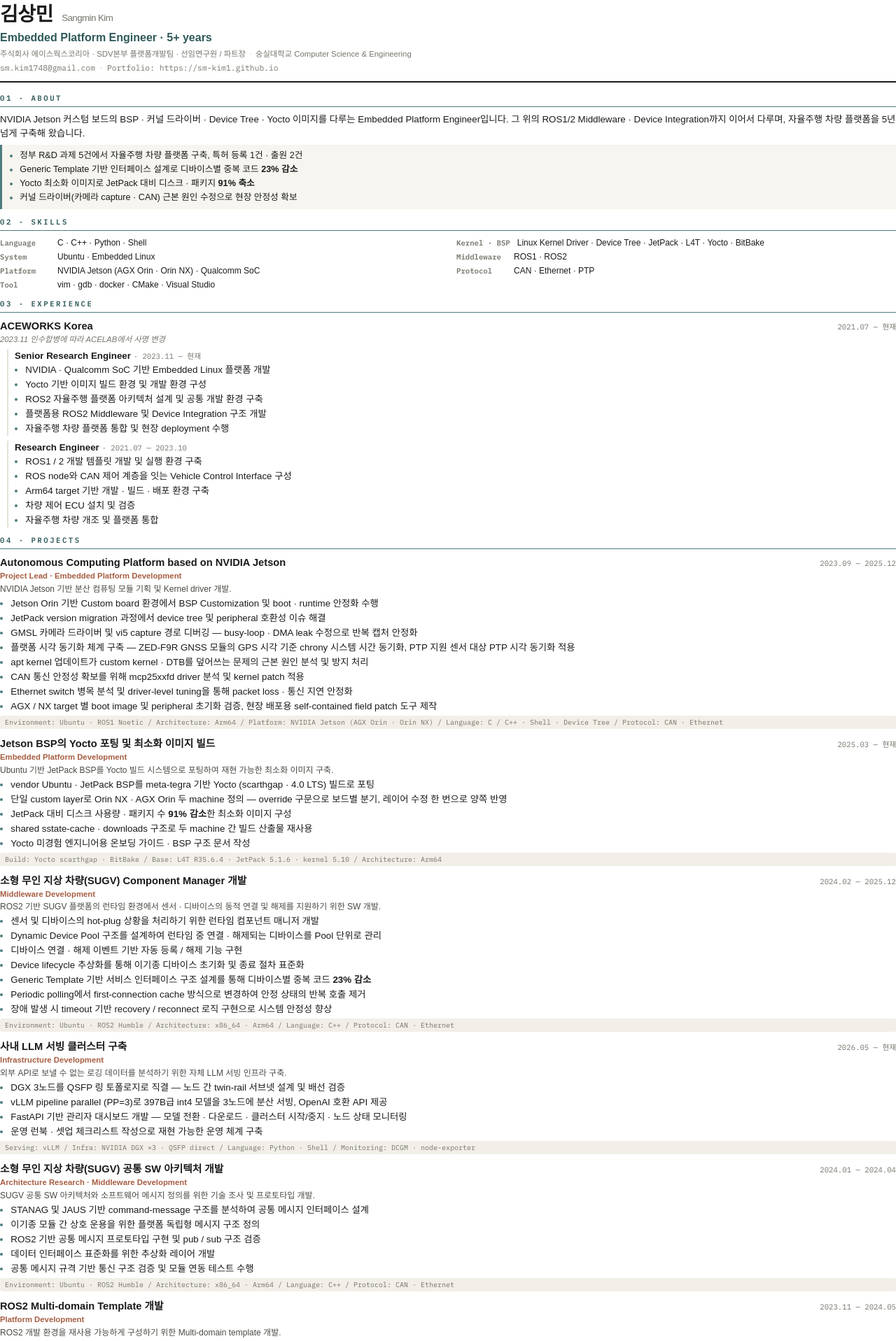
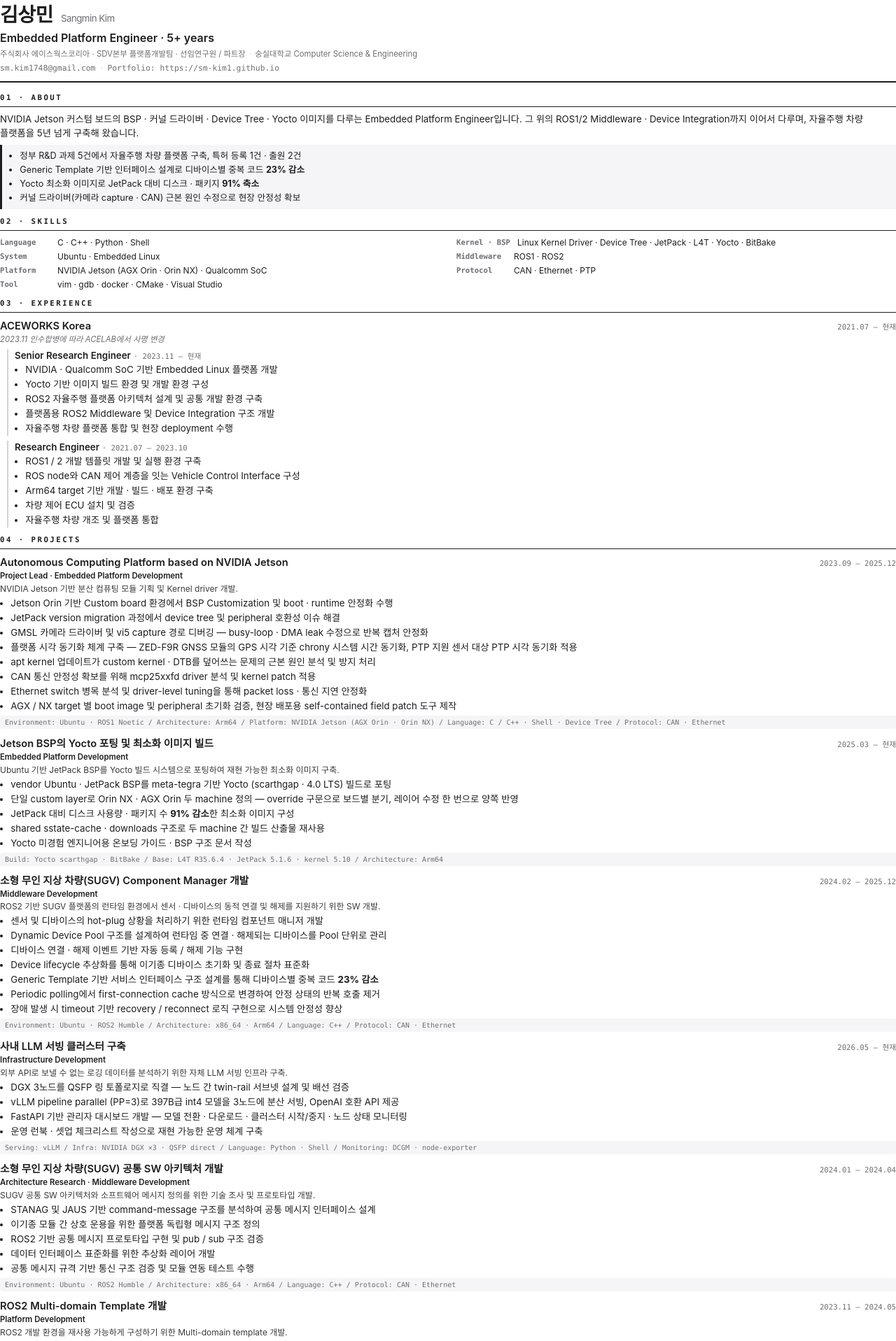
Before and after one commit to sm-kim1/sm-kim1.github.io, a Jekyll site: the page built from print.html, in a window 1280 px wide. Shown: the top 1917 px of the page at 70% size. Built offline with Jekyll 4.4.1, drawn with Linux system fonts in a browser that asks for light colours; some web fonts are replaced.

Commit message:
feat(print): pretendard + neutral palette, readme for new theme
Co-Authored-By: Claude Fable 5.1 <noreply@anthropic.com>
Claude-Session: https://claude.ai/code/session_011HafMExLfq7VYHVirKTLc3

```diff
--- a/print.html
+++ b/print.html
@@ -12,68 +12,67 @@ permalink: /print/
   <meta charset="utf-8">
   <title>포트폴리오 — 김상민</title>
   <meta name="robots" content="noindex">
-  <link rel="preconnect" href="https://fonts.googleapis.com">
-  <link rel="preconnect" href="https://fonts.gstatic.com" crossorigin>
-  <link href="https://fonts.googleapis.com/css2?family=IBM+Plex+Sans+KR:wght@400;500;600;700&family=IBM+Plex+Mono:wght@400;600&display=swap" rel="stylesheet">
+  <link rel="preconnect" href="https://cdn.jsdelivr.net" crossorigin>
+  <link rel="stylesheet" href="https://cdn.jsdelivr.net/gh/orioncactus/pretendard@v1.3.9/dist/web/variable/pretendardvariable-dynamic-subset.min.css">
   <style>
     * { margin: 0; padding: 0; box-sizing: border-box; }
     @page { size: A4; margin: 10mm 15mm; }
     html { font-size: 10pt; }
     body {
-      font-family: 'IBM Plex Sans KR', sans-serif;
-      color: #1A1A1A;
+      font-family: 'Pretendard Variable', Pretendard, -apple-system, BlinkMacSystemFont, 'Apple SD Gothic Neo', 'Noto Sans KR', system-ui, sans-serif;
+      color: #1D1D1F;
       line-height: 1.5;
       word-break: keep-all;
       overflow-wrap: break-word;
       -webkit-print-color-adjust: exact;
       print-color-adjust: exact;
     }
-    .mono { font-family: 'IBM Plex Mono', monospace; }
+    .mono { font-family: ui-monospace, 'SF Mono', Menlo, Consolas, monospace; }
 
-    header { border-bottom: 2px solid #1A1A1A; padding-bottom: 10px; margin-bottom: 14px; }
+    header { border-bottom: 2px solid #1D1D1F; padding-bottom: 10px; margin-bottom: 14px; }
     header h1 { font-size: 21pt; font-weight: 700; letter-spacing: -.02em; }
-    header h1 .en { font-size: 10pt; font-weight: 400; color: #77756C; margin-left: .4em; }
-    header .title { color: #2F5959; font-weight: 600; font-size: 12pt; }
-    header .line { font-size: 8.5pt; color: #77756C; margin-top: 3px; }
-    header .line .sep { margin: 0 .45em; color: #C5C2B8; }
+    header h1 .en { font-size: 10pt; font-weight: 400; color: #6E6E73; margin-left: .4em; }
+    header .title { color: #1D1D1F; font-weight: 600; font-size: 12pt; }
+    header .line { font-size: 8.5pt; color: #6E6E73; margin-top: 3px; }
+    header .line .sep { margin: 0 .45em; color: #D2D2D7; }
 
     section { margin-bottom: 10px; }
     .label {
-      font-family: 'IBM Plex Mono', monospace;
+      font-family: ui-monospace, 'SF Mono', Menlo, Consolas, monospace;
       font-size: 8pt; font-weight: 600; letter-spacing: 2.5px;
-      color: #2F5959; border-bottom: 1pt solid #4D7C7D;
+      color: #1D1D1F; border-bottom: 1pt solid #1D1D1F;
       padding-bottom: 4px; margin-bottom: 8px;
       break-after: avoid-page;
     }
 
     .about-box {
-      background: #F6F5EF; border-left: 3px solid #4D7C7D;
+      background: #F5F5F7; border-left: 3px solid #1D1D1F;
       padding: 6px 10px; margin-top: 6px;
     }
     ul { padding-left: 1.15em; }
     li { margin-bottom: 1px; }
-    li::marker { color: #4D7C7D; }
+    li::marker { color: #1D1D1F; }
 
     .skills { display: grid; grid-template-columns: 1fr 1fr; gap: 2px 24px; }
     .skills .row { display: flex; gap: 10px; font-size: 9pt; }
-    .skills .k { font-family: 'IBM Plex Mono', monospace; font-size: 8pt; font-weight: 600; color: #77756C; min-width: 72px; padding-top: 1px; }
+    .skills .k { font-family: ui-monospace, 'SF Mono', Menlo, Consolas, monospace; font-size: 8pt; font-weight: 600; color: #6E6E73; min-width: 72px; padding-top: 1px; }
 
     .head-line { display: flex; justify-content: space-between; align-items: baseline; }
     .head-line h3 { font-size: 11pt; font-weight: 600; }
-    .meta { font-family: 'IBM Plex Mono', monospace; font-size: 8pt; color: #77756C; }
-    .note { font-size: 8.5pt; color: #77756C; font-style: italic; }
-    .role { margin: 5px 0 7px 10px; padding-left: 9px; border-left: 1.5pt solid #E5E2D8; }
+    .meta { font-family: ui-monospace, 'SF Mono', Menlo, Consolas, monospace; font-size: 8pt; color: #6E6E73; }
+    .note { font-size: 8.5pt; color: #6E6E73; font-style: italic; }
+    .role { margin: 5px 0 7px 10px; padding-left: 9px; border-left: 1.5pt solid #D2D2D7; }
     .role h4 { font-size: 10pt; font-weight: 600; display: inline; }
 
     .item { break-inside: avoid; margin-bottom: 10px; }
-    .item .roleline { color: #A65D41; font-size: 8.5pt; font-weight: 600; }
-    .item .tagline { font-size: 9pt; color: #4a4a44; margin: 1px 0 2px; }
+    .item .roleline { color: #1D1D1F; font-size: 8.5pt; font-weight: 600; }
+    .item .tagline { font-size: 9pt; color: #3A3A3C; margin: 1px 0 2px; }
     .stack {
-      font-family: 'IBM Plex Mono', monospace; font-size: 7.5pt; color: #77756C;
-      background: #F1EFE7; border-radius: 3px; padding: 2px 7px; margin-top: 3px;
+      font-family: ui-monospace, 'SF Mono', Menlo, Consolas, monospace; font-size: 7.5pt; color: #6E6E73;
+      background: #F5F5F7; border-radius: 3px; padding: 2px 7px; margin-top: 3px;
     }
     .gov { break-inside: avoid; margin-bottom: 5px; }
-    .gov p { font-size: 9pt; color: #4a4a44; }
+    .gov p { font-size: 9pt; color: #3A3A3C; }
     .pat { break-inside: avoid; margin-bottom: 6px; }
     .pat h3 { font-size: 10pt; font-weight: 600; }
   </style>
```
Also changed, not shown: README.md.
